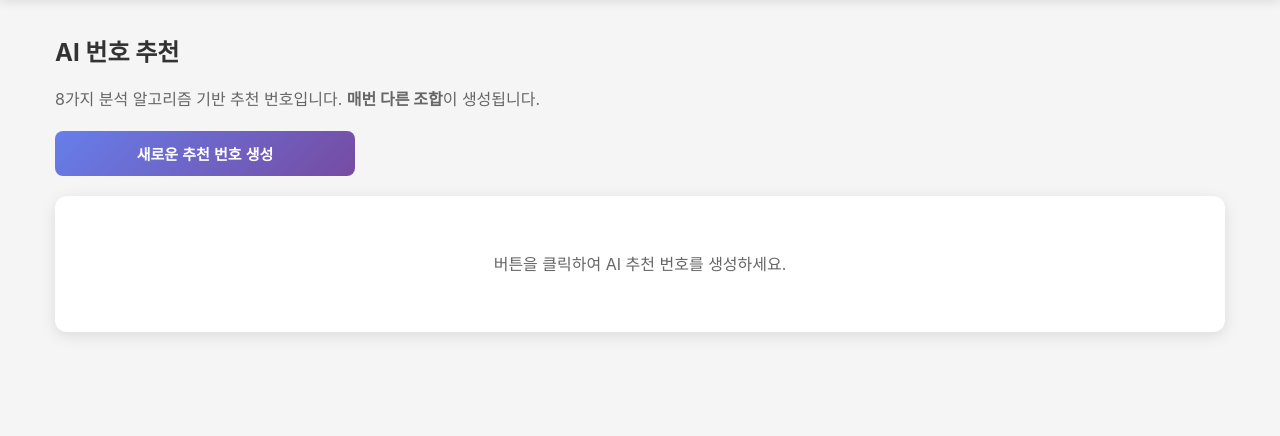
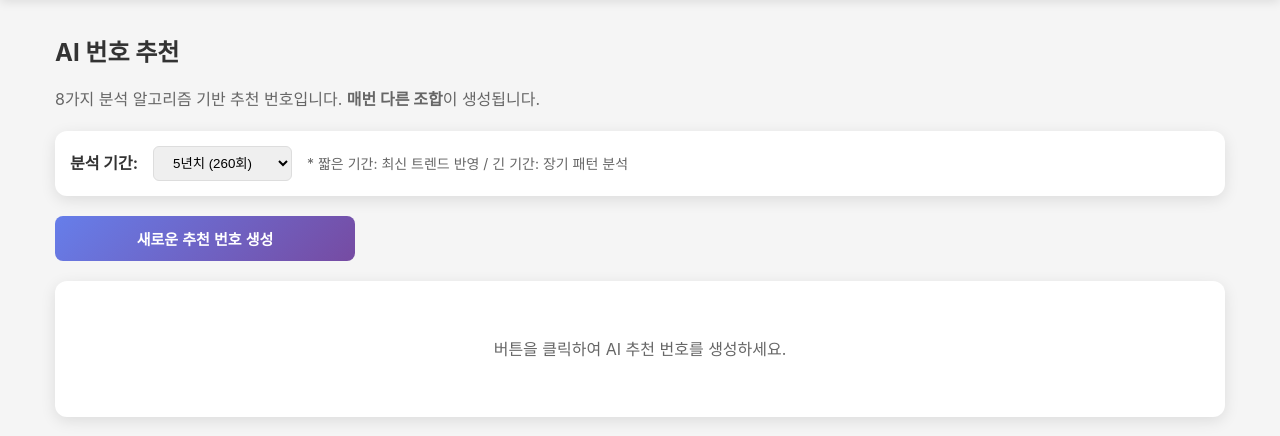
Before and after one commit to 1215kkm/prog_goodnumber, an ASP.NET Core app: page /recommendations in a window 1280 px wide. Shown: the part 57-493 px from the top of the page. Run offline with ASP.NET Core 8, Linux system fonts and the light colour scheme.

Commit message:
Add year selection to AI Recommendations page
- Add 1-10 year dropdown selector
- Show analysis period info after generation
- Hint: short period for trends, long period for patterns

```diff
--- a/LottoAnalyzer.Web/Pages/Recommendations.razor
+++ b/LottoAnalyzer.Web/Pages/Recommendations.razor
@@ -8,6 +8,22 @@
         8가지 분석 알고리즘 기반 추천 번호입니다.
         <strong>매번 다른 조합</strong>이 생성됩니다.
     </p>
+
+    <!-- 분석 기간 선택 -->
+    <div class="card" style="margin-bottom: 20px; padding: 15px;">
+        <div style="display: flex; align-items: center; gap: 15px; flex-wrap: wrap;">
+            <label style="font-weight: bold;">분석 기간:</label>
+            <select @bind="SelectedYears" style="padding: 8px 15px; border-radius: 6px; border: 1px solid #ddd;">
+                @for (int i = 1; i <= 10; i++)
+                {
+                    <option value="@i">@(i)년치 (@(i * 52)회)</option>
+                }
+            </select>
+            <span style="color: #666; font-size: 14px;">
+                * 짧은 기간: 최신 트렌드 반영 / 긴 기간: 장기 패턴 분석
+            </span>
+        </div>
+    </div>
 
     <div style="margin-bottom: 20px;">
         <button class="btn btn-primary" @onclick="GenerateRecommendations">
@@ -24,6 +40,10 @@
 
     @if (RecommendationList.Any())
     {
+        <div style="margin-bottom: 15px; color: #666;">
+            <strong>@(SelectedYears)년치 데이터 (@(TotalResultCount)회) 기반 분석 결과</strong>
+        </div>
+
         <div class="grid grid-2">
             @foreach (var rec in RecommendationList)
             {
@@ -53,6 +73,8 @@
 
     private bool IsLoading = false;
     private List<RecommendedNumbers> RecommendationList = new();
+    private int SelectedYears = 5;
+    private int TotalResultCount = 0;
 
     private void GenerateRecommendations()
     {
@@ -61,7 +83,8 @@
 
         try
         {
-            var allResults = DataService.GetSampleData();
+            var allResults = DataService.GetSampleData(SelectedYears);
+            TotalResultCount = allResults.Count;
             RecommendationList = RecommendationService.GenerateRecommendations(allResults);
         }
         finally
```
